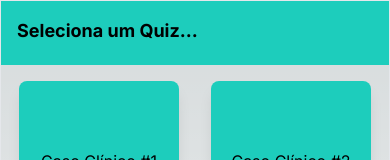
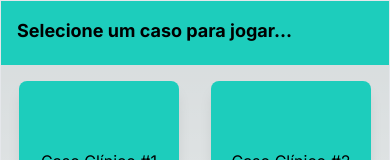
Before and after one commit to caceresjayder/quiz-app, a Next.js app: page / in a window 390 px wide. Both pictures are taken after a click on the button "PLAY". Shown: the top 160 px of the page. Built offline with nearby package versions, Linux system fonts and the light colour scheme.

Commit message:
[fix] banners vertical in mobile version, options doesn't show properlly

```diff
--- a/src/components/QuizSelection/index.tsx
+++ b/src/components/QuizSelection/index.tsx
@@ -49,7 +49,7 @@ function QuizSelection() {
   return (
     <div className="w-full">
       <h2 className="text-lg font-bold h-16 p-4 bg-accent">
-        Seleciona um Quiz...
+        Selecione um caso para jogar...
       </h2>
       <div className="flex flex-wrap h-fit justify-center">
         {state.quizes.map((caso: any, index) => {
```
